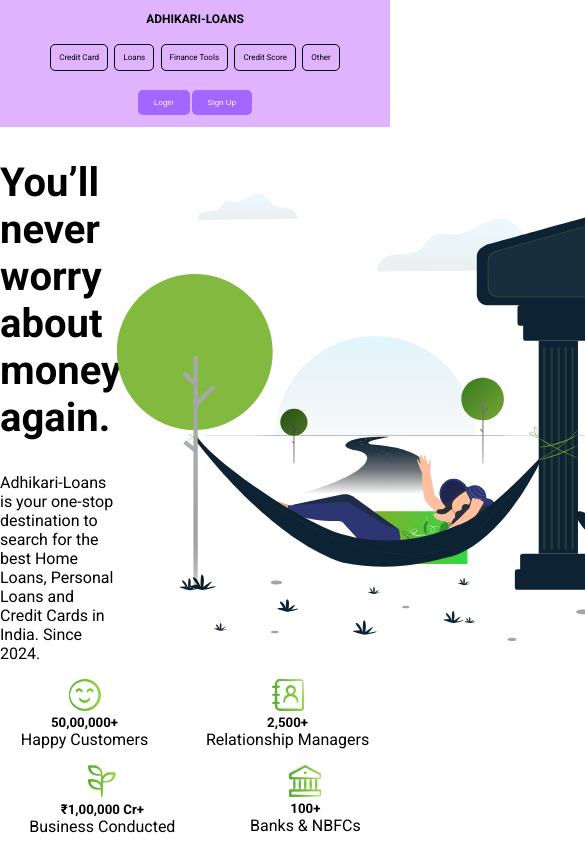
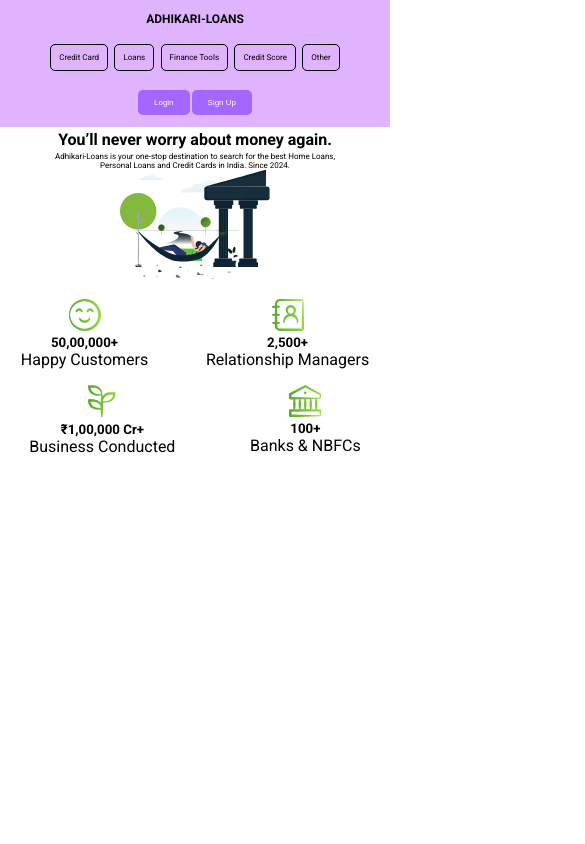
Before and after one commit to ShankeyPal07/adhikari-loan, a plain HTML site: page index.html in a window 390 px wide. Shown: the top 844 px of the page, 585 px wide, since content can reach past the window. Drawn offline with Linux system fonts and the light colour scheme.

Commit message:
update feat

```diff
--- a/res.css
+++ b/res.css
@@ -5,6 +5,28 @@
        justify-content: center;
        align-items: center;
     }
+    .sec-1{
+      /* background-color: red; */
+      display: flex;
+      flex-wrap: wrap;
+      align-items: center;
+      max-width: 80vw;
+      margin: 0.2rem auto;
+  }
+  .home-img img{
+   width: 150px;
+  }
+
+  .home-txt{
+   width: 100%;
+   font-size: 0.5rem;
+   text-align: center;
+
+   }
+   .home-txt h2{
+      font-size: 1rem;
+      margin-bottom: 0.2rem;
+  }
 }
 @media only screen and (max-width: 773px) {
     .navbar{
@@ -16,6 +38,28 @@
        font-size: smaller;
        text-align: center;
     }
+    .sec-1{
+      /* background-color: red; */
+      display: flex;
+      flex-wrap: wrap;
+      align-items: center;
+      max-width: 80vw;
+      margin: 0.2rem auto;
+  }
+  .home-img img{
+   width: 150px;
+  }
+
+  .home-txt{
+   width: 100%;
+   font-size: 0.5rem;
+   text-align: center;
+
+   }
+   .home-txt h2{
+      font-size: 1rem;
+      margin-bottom: 0.2rem;
+  }
 }
 @media only screen and (max-width: 681px) {
     .navbar {
@@ -31,9 +75,31 @@
         list-style: none;
         padding: 0.2rem;
     }
+    .sec-1{
+      /* background-color: red; */
+      display: flex;
+      flex-wrap: wrap;
+      align-items: center;
+      max-width: 80vw;
+      margin: 0.2rem auto;
+  }
+  .home-img img{
+   width: 150px;
+  }
+
+  .home-txt{
+   width: 100%;
+   font-size: 0.5rem;
+   text-align: center;
+
+   }
+   .home-txt h2{
+      font-size: 1rem;
+      margin-bottom: 0.2rem;
+  }
 }
 
-@media  screen and (max-width: 360px) {
+@media only screen and (max-width: 375px) {
    .sec-1{
       /* background-color: red; */
       display: flex;
--- a/style.css
+++ b/style.css
@@ -67,7 +67,7 @@ body {
 
 .home-txt{
 width: 30%;
-    /* background-color: red; */
+
 
 }
 
```
